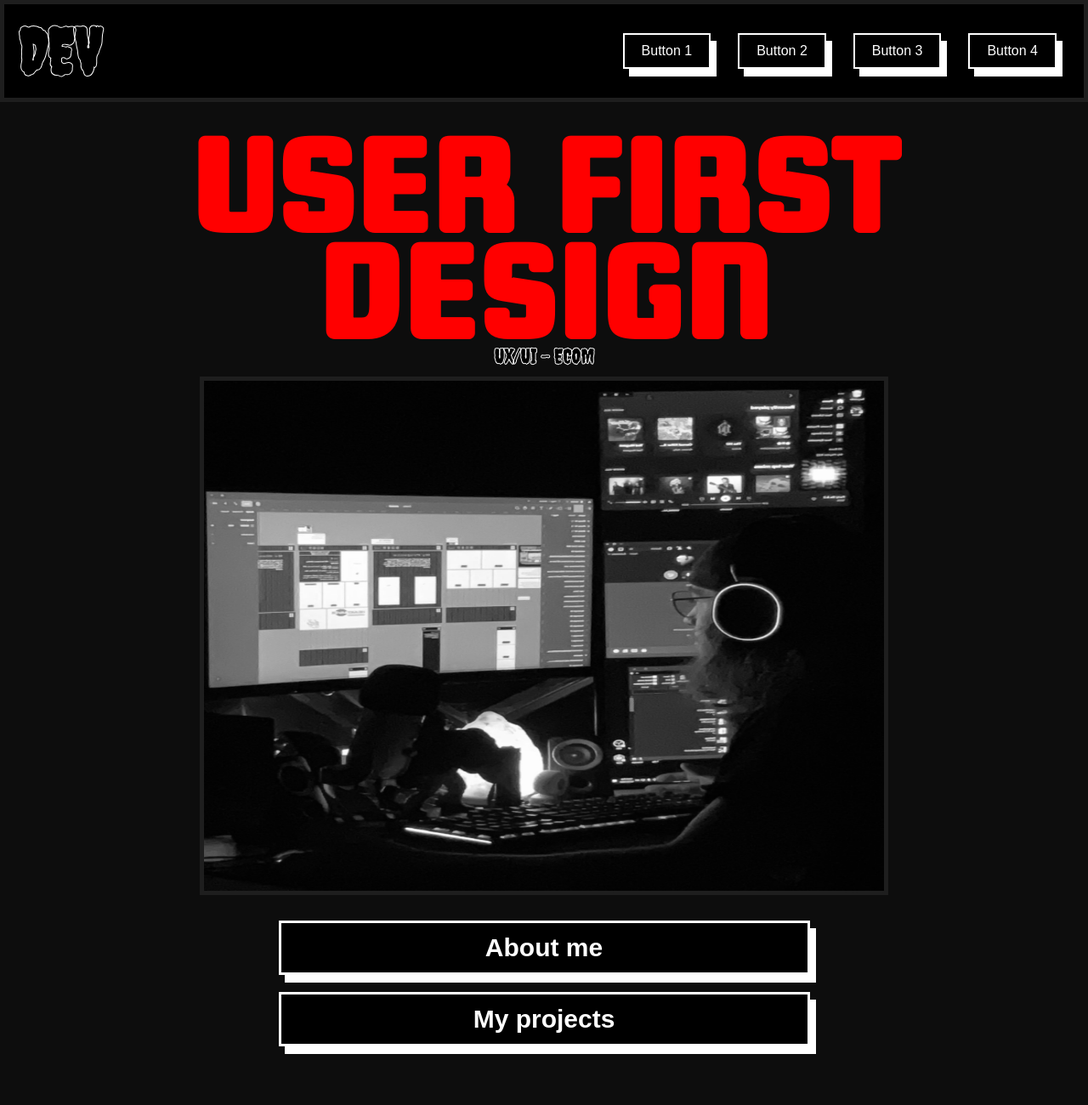
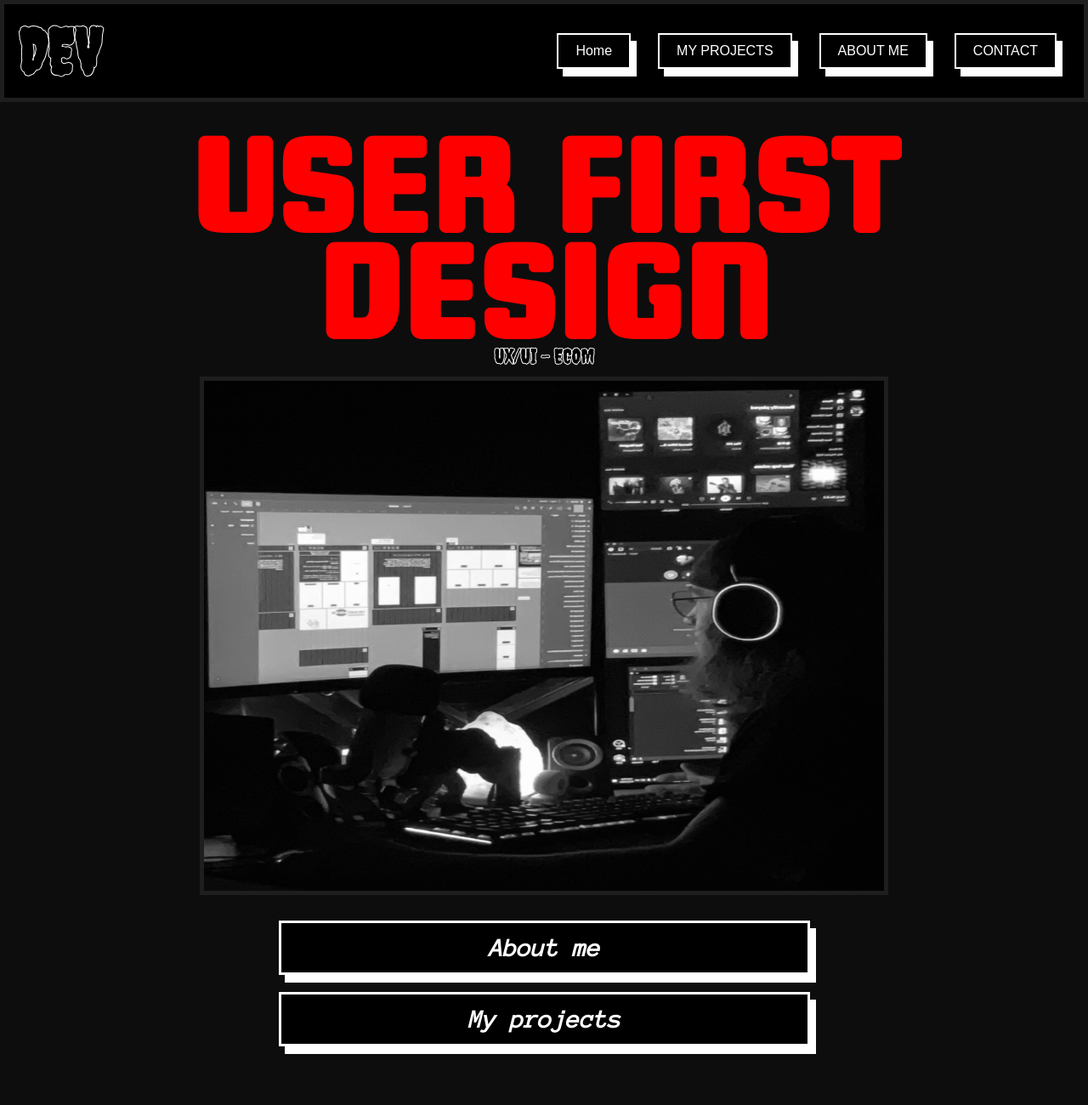
Before and after one commit to Devonkuhn/Updated_Portfolio, a plain HTML site: page index.html in a window 1280 px wide. Shown: the top 1300 px of the page at 85% size. Drawn offline with Linux system fonts and the light colour scheme.

Commit message:
text styling update

```diff
--- a/index.html
+++ b/index.html
@@ -18,10 +18,10 @@
             <div class="hamburger-menu-line"></div>
         </div>
         <div class="nav-links">
-            <button type="button">Button 1</button>
-            <button type="button">Button 2</button>
-            <button type="button">Button 3</button>
-            <button type="button">Button 4</button>
+            <button type="button">Home</button>
+            <button type="button">MY PROJECTS</button>
+            <button type="button">ABOUT ME</button>
+            <button type="button">CONTACT</button>
         </div>
     </nav>
 
--- a/style.css
+++ b/style.css
@@ -141,7 +141,10 @@ nav button:active {
     margin: 15px 10px;
     width: 625px;
     height: 64px;
-    box-shadow: 7px 9px white
+    box-shadow: 7px 9px white;
+    font-family: Anon;
+    font-style: italic;
+
 }
 
 .hero-button:active {
@@ -192,6 +195,8 @@ nav button:active {
     width: 600px;
     height: 64px;
     box-shadow: 7px 9px white;
+    font-family: Anon;
+    font-style: italic;
 }
 
 .home-about-button:active,
```
